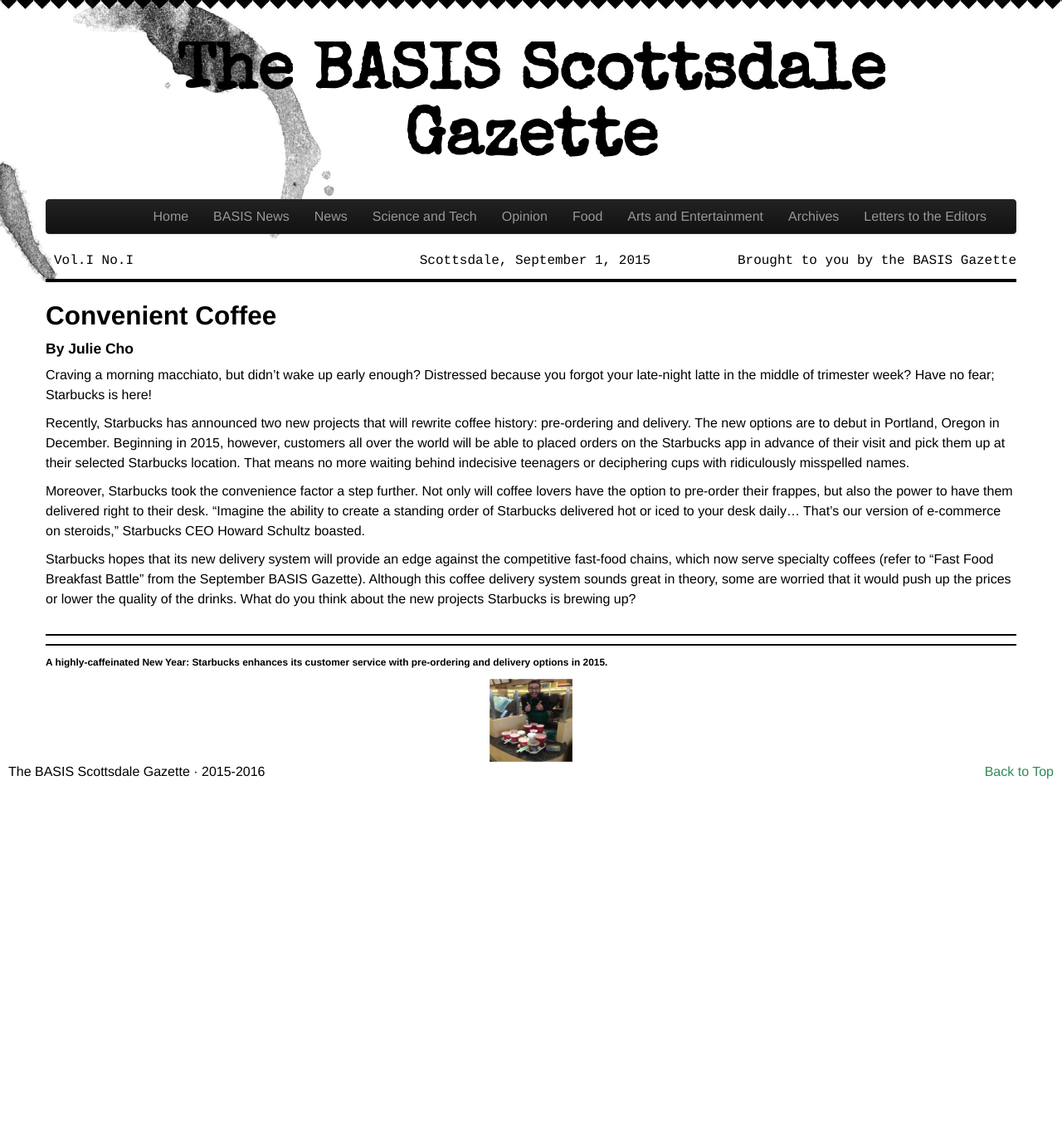
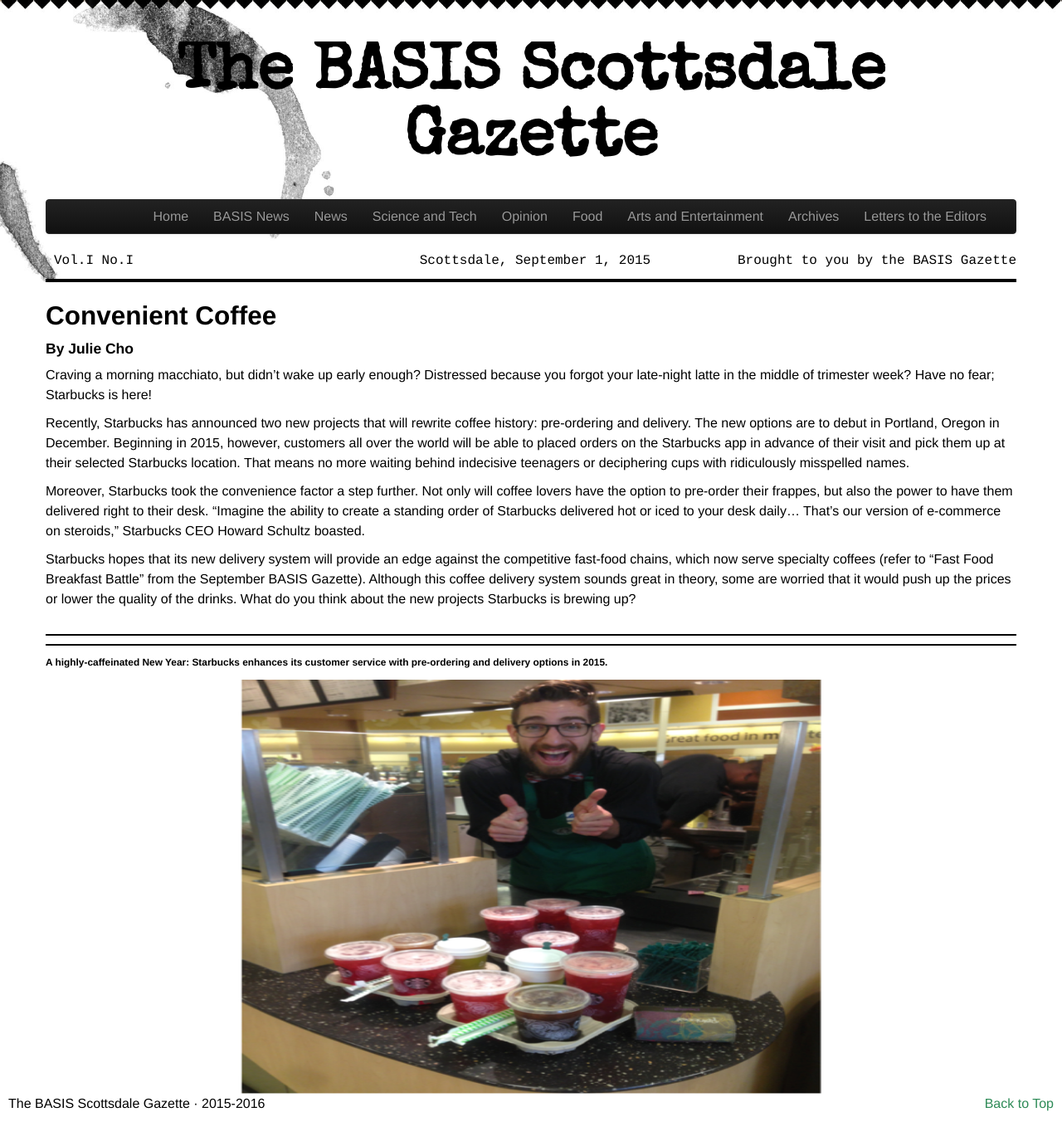
Before and after one commit to Awake99/Awake99.github.io, a Jekyll site: the page built from food/_posts/2014-11-06-coffee.md, in a window 1280 px wide. Shown: the whole page at 83% size. Built offline with Jekyll 4.4.1, drawn with Linux system fonts in a browser that asks for light colours; nearby versions of some CDN libraries; before the commit the page ends 952 px from its top, so only the background shows below that.

Commit message:
Article Image Size
Fixing the standard size for images

```diff
--- a/_layouts/article.html
+++ b/_layouts/article.html
@@ -16,7 +16,7 @@
 
 {{ content }}
 
-<img src="{{ page.image }}" style="margin-left:auto; margin-right:auto; display:block; width:100px; height:100px;" />
+<img src="{{ page.image }}" style="margin-left:auto; margin-right:auto; display:block; width:700px; height:500px;" />
 
 <!--<hr style="color:black; border-width:2px; border-color:black; margin: 0px; margin-top: 30px; padding-bottom: 10px;">-->
 <script src="http://code.jquery.com/jquery-1.10.1.min.js"></script>
```
